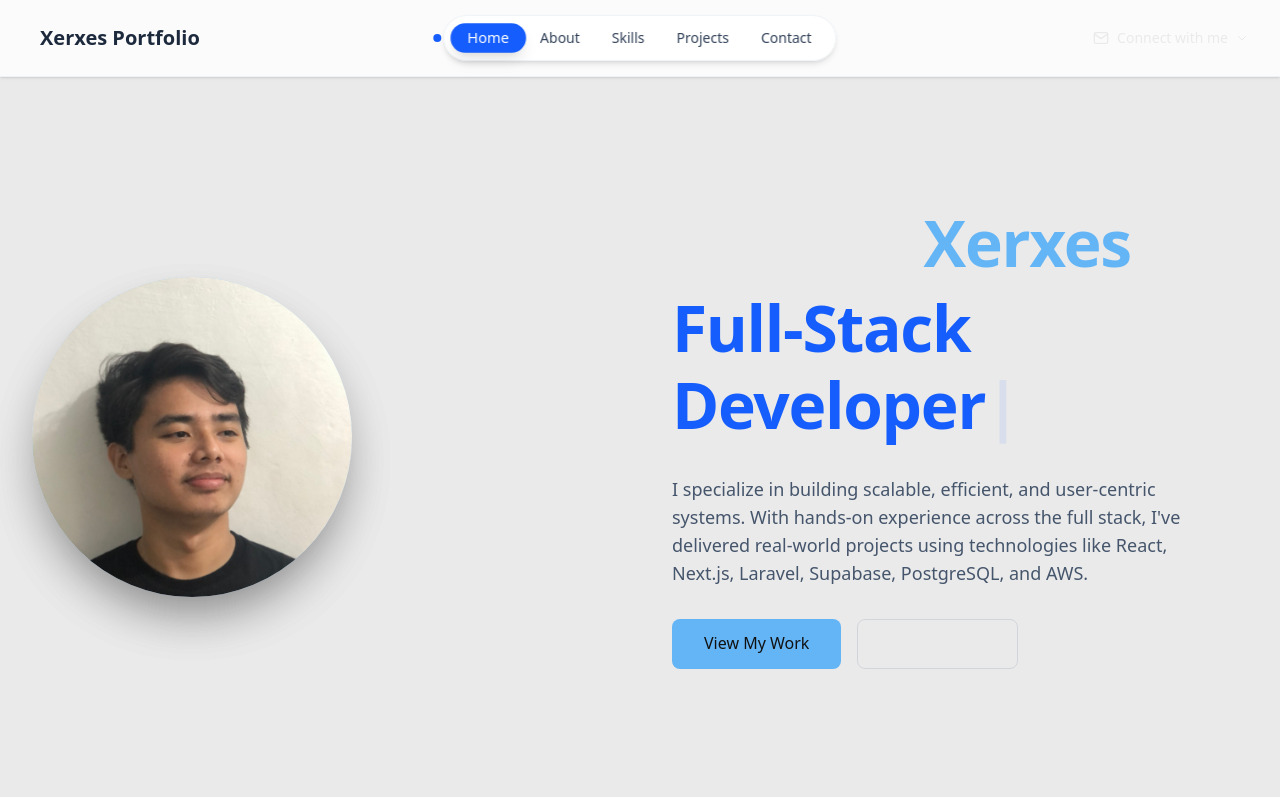
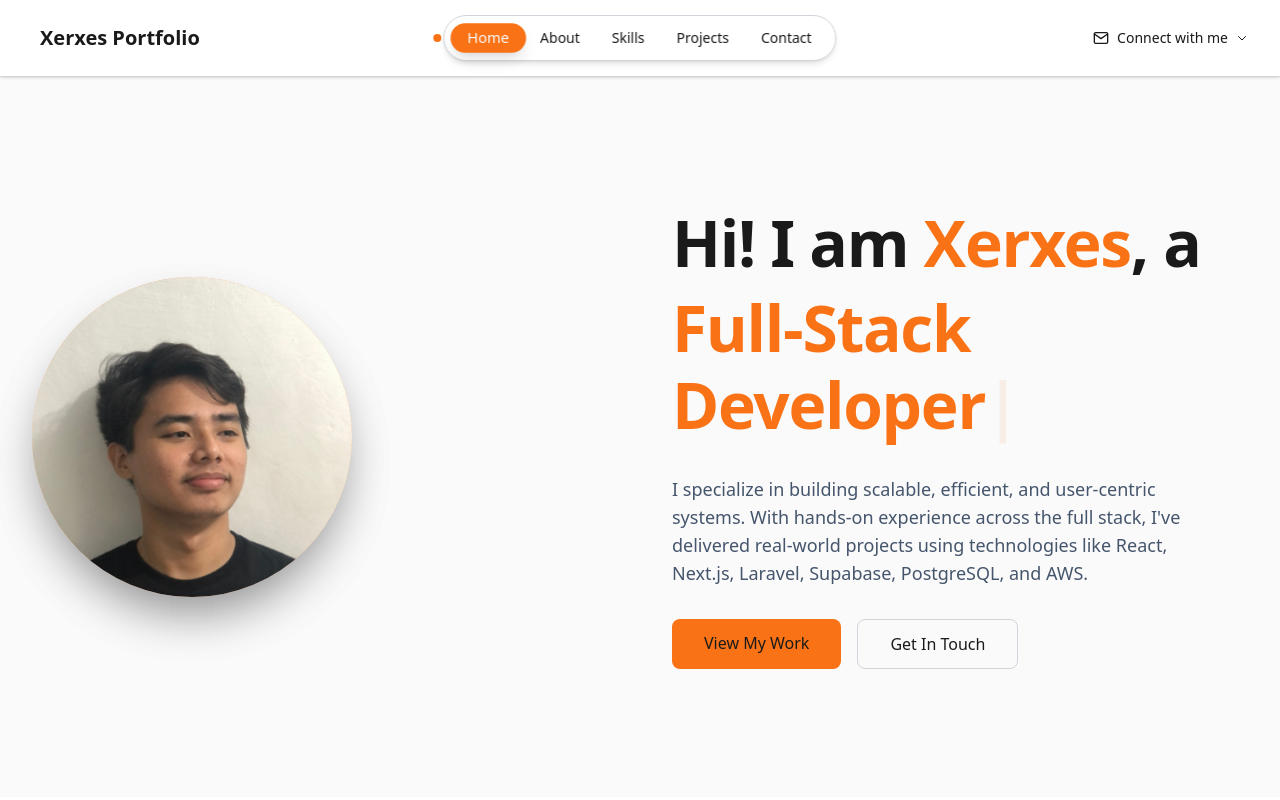
Before and after one commit to lalalance12/portfolio-website, a Next.js app: page / in a window 1280 px wide. Shown: the top 800 px of the page. Built offline with nearby package versions, Linux system fonts and the light colour scheme.

Commit message:
style: update global styles and components with new color scheme, typography, and layout adjustments for improved aesthetics and consistency

```diff
--- a/src/app/globals.css
+++ b/src/app/globals.css
@@ -1,17 +1,17 @@
 @import "tailwindcss";
 
 :root {
-  --primary: #64b5f6; /* Light blue */
-  --primary-dark: #1e88e5; /* Darker blue for depth */
-  --secondary: #ffffff; /* White */
-  --neutral: #eaeaea; /* Light gray for background - updated to match reference */
-  --background: var(--neutral);
-  --foreground: #111111; /* Almost black for text */
-  --foreground-muted: #666666; /* Muted text for secondary content */
-  --border: #d1d5db; /* Border color using neutral tone */
-  --border-light: #e5e7eb; /* Lighter border for subtle dividers */
-  --accent: #26a69a; /* Teal accent that complements the blue primary */
-  --gradient-primary: linear-gradient(135deg, #64b5f6 0%, #1e88e5 100%);
+  --primary: #f97316; /* Vibrant orange */
+  --primary-dark: #ea580c; /* Deeper orange for depth */
+  --secondary: #FAFAFA; /* Off-white */
+  --neutral: #1A1A1A; /* Dark gray for neutral elements */
+  --background: #FAFAFA; /* Off-white background */
+  --foreground: #1A1A1A; /* Dark gray text for better contrast on off-white */
+  --foreground-muted: #666666; /* Muted text */
+  --border: #d1d5db; /* Adjust if needed */
+  --border-light: #e5e7eb;
+  --accent: #0d9488;
+  --gradient-primary: linear-gradient(135deg, #f97316 0%, #ea580c 100%);
 }
 
 @theme inline {
@@ -25,23 +25,22 @@
   --color-border: var(--border);
   --color-border-light: var(--border-light);
   --color-accent: var(--accent);
-  --font-sans: var(--font-inter);
-  --font-mono: var(--font-geist-mono);
+  --font-sans: var(--font-montserrat);
 }
 
 @media (prefers-color-scheme: dark) {
   :root {
-    --primary: #90caf9; /* Lighter blue for dark mode */
-    --primary-dark: #42a5f5;
-    --secondary: #f5f5f5;
-    --neutral: #1a1a1a;
-    --background: var(--neutral);
-    --foreground: #f5f5f5;
-    --foreground-muted: #a1a1aa; /* Muted text for dark mode */
-    --border: #374151; /* Darker border for dark mode */
-    --border-light: #2d3748; /* Lighter border for dark mode */
-    --accent: #4dd0e1; /* Lighter teal for dark mode */
-    --gradient-primary: linear-gradient(135deg, #90caf9 0%, #42a5f5 100%);
+    --primary: #fdba74; /* Lighter orange for dark mode */
+    --primary-dark: #f97316;
+    --secondary: #FAFAFA; /* Off-white */
+    --neutral: #1A1A1A; /* Dark gray */
+    --background: #FAFAFA; /* Force off-white background even in dark mode */
+    --foreground: #1A1A1A; /* Dark gray text */
+    --foreground-muted: #a1a1aa;
+    --border: #374151;
+    --border-light: #2d3748;
+    --accent: #22d3ee;
+    --gradient-primary: linear-gradient(135deg, #fdba74 0%, #f97316 100%);
   }
 }
 
@@ -125,8 +124,8 @@
 
 body {
   background: var(--background);
-  color: var(--foreground);
-  font-family: var(--font-sans), system-ui, -apple-system, BlinkMacSystemFont, 'Segoe UI', Roboto, sans-serif;
+  color: var(--foreground); /* Ensures all default text uses the new dark gray */
+  font-family: var(--font-sans), sans-serif;
   font-feature-settings: "ss01", "ss02", "cv01", "cv03";
   font-variation-settings: "wght" 400;
   -webkit-font-smoothing: antialiased;
--- a/src/app/layout.tsx
+++ b/src/app/layout.tsx
@@ -1,19 +1,13 @@
 import type { Metadata } from "next";
-import { Geist_Mono } from "next/font/google";
-import { Inter } from "next/font/google";
+import { Montserrat } from "next/font/google";
 import "./globals.css";
 import Header from "@/components/Header";
 import Footer from "@/components/Footer";
 
-const inter = Inter({
-  variable: "--font-inter",
+const montserrat = Montserrat({
+  variable: "--font-montserrat",
   subsets: ["latin"],
   display: "swap",
-});
-
-const geistMono = Geist_Mono({
-  variable: "--font-geist-mono",
-  subsets: ["latin"],
 });
 
 export const metadata: Metadata = {
@@ -29,7 +23,7 @@ export default function RootLayout({
   return (
     <html lang="en">
       <body
-        className={`${inter.variable} ${geistMono.variable} antialiased bg-[var(--background)] text-[var(--foreground)]`}
+        className={`${montserrat.variable} antialiased bg-[var(--background)] text-[var(--foreground)]`}
       >
         <Header />
         <main className="min-h-[80vh]">{children}</main>
--- a/src/components/Header.tsx
+++ b/src/components/Header.tsx
@@ -49,26 +49,29 @@ export default function Header() {
     const isCurrentSection = activeSection === sectionId;
 
     if (isCurrentSection) {
-      return `${baseClass} font-medium text-white bg-blue-600 dark:bg-blue-500 shadow-lg transform scale-105`;
+      return `${baseClass} font-medium text-secondary bg-primary dark:bg-primary shadow-lg transform scale-105`;
     }
 
-    return `${baseClass} text-slate-700 dark:text-slate-300 hover:bg-slate-100 dark:hover:bg-slate-700 hover:scale-105`;
+    return `${baseClass} text-neutral dark:text-neutral hover:bg-neutral/10 dark:hover:bg-neutral/10 hover:scale-105`;
   };
 
   return (
-    <header className="sticky top-0 z-50 w-full px-8 py-6 flex justify-between items-center bg-white/80 dark:bg-slate-900/80 backdrop-blur-sm border-b border-slate-200/50 dark:border-slate-700/50 shadow-sm">
+    <header className="sticky top-0 z-50 w-full px-8 py-6 flex justify-between items-center bg-white dark:bg-white backdrop-blur-sm border-b border-border shadow-sm">
       <div className="text-xl font-medium flex items-center">
-        <Link href="/" className="flex items-center gap-2">
-          <div className="flex items-center">
-          </div>
-          <span className="text-slate-800 dark:text-slate-200 font-bold">
+        <Link
+          href="/"
+          onClick={() => scrollToSection("home")}
+          className="flex items-center gap-2"
+        >
+          <div className="flex items-center"></div>
+          <span className="text-neutral dark:text-neutral font-bold">
             Xerxes Portfolio
           </span>
         </Link>
       </div>
       <div className="absolute left-1/2 transform -translate-x-1/2 flex items-center">
-        <div className="w-2 h-2 rounded-full bg-blue-600 dark:bg-blue-500 absolute left-[-10px]"></div>
-        <nav className="flex items-center rounded-full bg-white/80 dark:bg-slate-800/80 backdrop-blur-sm px-2 py-2 shadow-md border border-slate-200/50 dark:border-slate-700/50 transition-all duration-300">
+        <div className="w-2 h-2 rounded-full bg-primary dark:bg-primary absolute left-[-10px]"></div>
+        <nav className="flex items-center rounded-full bg-white dark:bg-white backdrop-blur-sm px-2 py-2 shadow-md border border-border transition-all duration-300">
           <button
             onClick={() => scrollToSection("home")}
             className={getNavItemClass("home")}
--- a/src/components/RotatingText.tsx
+++ b/src/components/RotatingText.tsx
@@ -58,7 +58,7 @@ export default function RotatingText() {
   }, []);
 
   return (
-    <span className="text-blue-600 dark:text-blue-400">
+    <span className="text-primary dark:text-primary">
       {displayedText}
       <span
         className={`${
--- a/src/components/SocialDropdown.tsx
+++ b/src/components/SocialDropdown.tsx
@@ -45,8 +45,8 @@ export default function SocialDropdown() {
       {isDropdownOpen && (
         <div className="absolute right-0 top-full mt-2 w-48 bg-neutral border border-border rounded-lg shadow-lg py-2 z-50">
           <a
-            href="mailto:your-email@example.com"
-            className="flex items-center gap-3 px-4 py-2 text-sm text-seconday hover:bg-primary"
+            href="mailto:lompon.xerxeslancelaurenz@gmail.com"
+            className="flex items-center gap-3 px-4 py-2 text-sm text-secondary hover:bg-primary"
           >
             <svg
               className="w-4 h-4"
@@ -64,10 +64,10 @@ export default function SocialDropdown() {
             Email
           </a>
           <a
-            href="https://linkedin.com/in/your-profile"
+            href="https://linkedin.com/in/xerxes-lompon"
             target="_blank"
             rel="noopener noreferrer"
-            className="flex items-center gap-3 px-4 py-2 text-sm text-seconday hover:bg-primary"
+            className="flex items-center gap-3 px-4 py-2 text-sm text-secondary hover:bg-primary"
           >
             <svg className="w-4 h-4" fill="currentColor" viewBox="0 0 24 24">
               <path d="M20.447 20.452h-3.554v-5.569c0-1.328-.027-3.037-1.852-3.037-1.853 0-2.136 1.445-2.136 2.939v5.667H9.351V9h3.414v1.561h.046c.477-.9 1.637-1.85 3.37-1.85 3.601 0 4.267 2.37 4.267 5.455v6.286zM5.337 7.433c-1.144 0-2.063-.926-2.063-2.065 0-1.138.92-2.063 2.063-2.063 1.14 0 2.064.925 2.064 2.063 0 1.139-.925 2.065-2.064 2.065zm1.782 13.019H3.555V9h3.564v11.452zM22.225 0H1.771C.792 0 0 .774 0 1.729v20.542C0 23.227.792 24 1.771 24h20.451C23.2 24 24 23.227 24 22.271V1.729C24 .774 23.2 0 22.222 0h.003z" />
@@ -75,10 +75,10 @@ export default function SocialDropdown() {
             LinkedIn
           </a>
           <a
-            href="https://discord.gg/your-discord"
+            href="https://discord.com/users/.grindh1412"
             target="_blank"
             rel="noopener noreferrer"
-            className="flex items-center gap-3 px-4 py-2 text-sm text-seconday hover:bg-primary"
+            className="flex items-center gap-3 px-4 py-2 text-sm text-secondary hover:bg-primary"
           >
             <svg className="w-4 h-4" fill="currentColor" viewBox="0 0 24 24">
               <path d="M20.317 4.3698a19.7913 19.7913 0 00-4.8851-1.5152.0741.0741 0 00-.0785.0371c-.211.3753-.4447.8648-.6083 1.2495-1.8447-.2762-3.68-.2762-5.4868 0-.1636-.3933-.4058-.8742-.6177-1.2495a.077.077 0 00-.0785-.037 19.7363 19.7363 0 00-4.8852 1.515.0699.0699 0 00-.0321.0277C.5334 9.0458-.319 13.5799.0992 18.0578a.0824.0824 0 00.0312.0561c2.0528 1.5076 4.0413 2.4228 5.9929 3.0294a.0777.0777 0 00.0842-.0276c.4616-.6304.8731-1.2952 1.226-1.9942a.076.076 0 00-.0416-.1057c-.6528-.2476-1.2743-.5495-1.8722-.8923a.077.077 0 01-.0076-.1277c.1258-.0943.2517-.1923.3718-.2914a.0743.0743 0 01.0776-.0105c3.9278 1.7933 8.18 1.7933 12.0614 0a.0739.0739 0 01.0785.0095c.1202.099.246.1981.3728.2924a.077.077 0 01-.0066.1276 12.2986 12.2986 0 01-1.873.8914.0766.0766 0 00-.0407.1067c.3604.698.7719 1.3628 1.225 1.9932a.076.076 0 00.0842.0286c1.961-.6067 3.9495-1.5219 6.0023-3.0294a.077.077 0 00.0313-.0552c.5004-5.177-.8382-9.6739-3.5485-13.6604a.061.061 0 00-.0312-.0286zM8.02 15.3312c-1.1825 0-2.1569-1.0857-2.1569-2.419 0-1.3332.9555-2.4189 2.157-2.4189 1.2108 0 2.1757 1.0952 2.1568 2.419-.0002 1.3332-.9555 2.4189-2.1569 2.4189zm7.9748 0c-1.1825 0-2.1569-1.0857-2.1569-2.419 0-1.3332.9554-2.4189 2.1569-2.4189 1.2108 0 2.1757 1.0952 2.1568 2.419 0 1.3332-.9554 2.4189-2.1568 2.4189Z" />
```
Also changed, not shown: src/components/Footer.tsx (+16 -14 lines).
